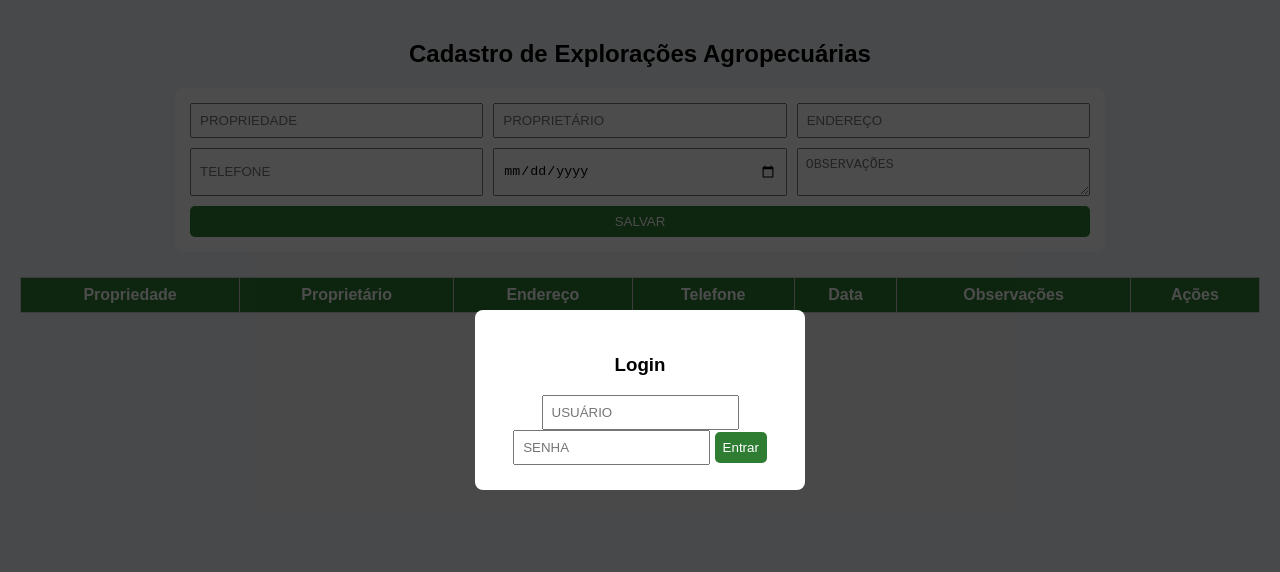
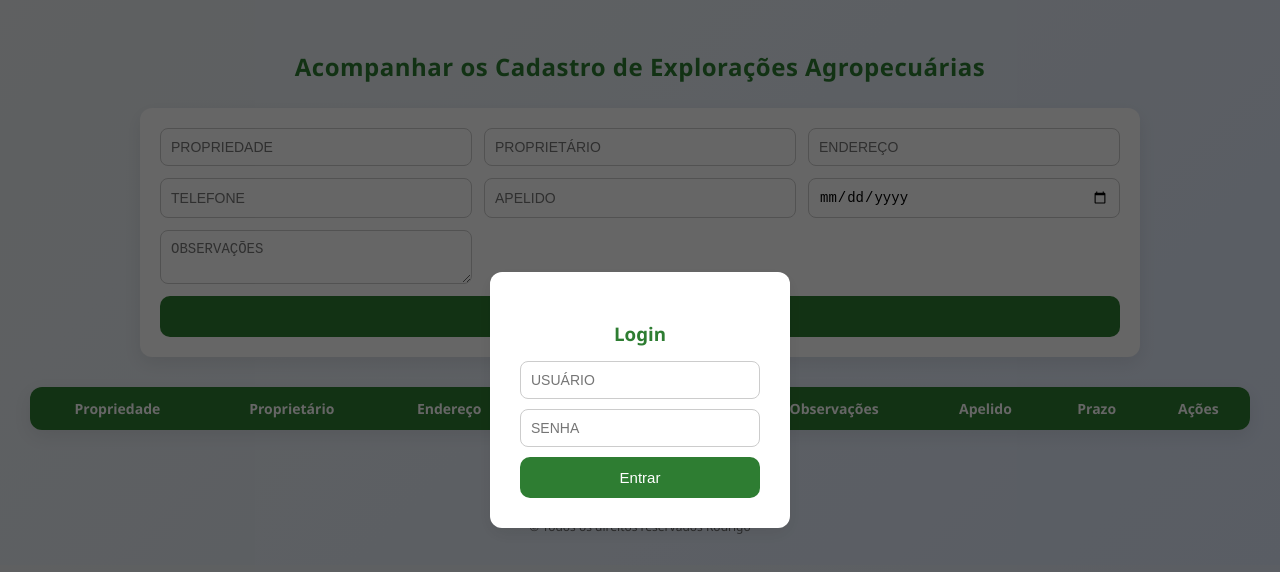
Before and after one commit to rodrigoteste2025/projeto-final, a plain HTML site: page index.html in a window 1280 px wide. Drawn offline with nearby package versions, Linux system fonts and the light colour scheme; no server answers; a script that the page names is missing.

Commit message:
feature:atualizar as senhas Rodrigo

```diff
--- a/index.html
+++ b/index.html
@@ -2,7 +2,7 @@
 <html lang="pt-BR">
 <head>
 <meta charset="UTF-8">
-<title>Cadastro IDAF</title>
+<title> Cadastro IDAF</title>
 
 <!-- SUPABASE -->
 <script src="https://cdn.jsdelivr.net/npm/@supabase/supabase-js@2"></script>
@@ -13,24 +13,207 @@
 <script src="https://cdnjs.cloudflare.com/ajax/libs/jspdf-autotable/3.5.29/jspdf.plugin.autotable.min.js"></script>
 
 <style>
-body{font-family:Arial;background:#f4f6f8;margin:0;padding:20px}
-h2{text-align:center}
-form{background:#fff;padding:15px;border-radius:8px;max-width:900px;margin:auto;display:grid;grid-template-columns:repeat(3,1fr);gap:10px}
-input,textarea,button{padding:8px}
-button{grid-column:span 3;background:#2e7d32;color:#fff;border:none;border-radius:5px;cursor:pointer}
-table{width:100%;border-collapse:collapse;margin-top:25px;background:#fff}
-th,td{border:1px solid #ccc;padding:8px;text-align:center}
-th{background:#2e7d32;color:#fff}
-.editar{background:#0277bd;color:#fff;border:none;padding:5px}
-.excluir{background:#c62828;color:#fff;border:none;padding:5px}
-footer{text-align:center;margin-top:20px;font-size:12px}
+:root{
+  --verde:#2e7d32;
+  --verde-claro:#43a047;
+  --azul:#0277bd;
+  --vermelho:#c62828;
+  --cinza:#f4f6f8;
+  --branco:#ffffff;
+  --texto:#333;
+  --sombra:0 6px 18px rgba(0,0,0,.08);
+}
 
+*{
+  box-sizing:border-box;
+}
+
+body{
+  font-family:'Segoe UI', Tahoma, sans-serif;
+  background:linear-gradient(135deg,#eef2f3,#e0eafc);
+  margin:0;
+  padding:30px;
+  color:var(--texto);
+}
+
+/* TÍTULO */
+h2{
+  text-align:center;
+  margin-bottom:25px;
+  color:var(--verde);
+  letter-spacing:.5px;
+}
+
+/* CARD FORM */
+form{
+  background:var(--branco);
+  padding:20px;
+  border-radius:12px;
+  box-shadow:var(--sombra);
+  max-width:1000px;
+  margin:0 auto 30px;
+  display:grid;
+  grid-template-columns:repeat(3,1fr);
+  gap:12px;
+}
+
+/* INPUTS */
+input, textarea{
+  padding:10px;
+  border-radius:8px;
+  border:1px solid #ccc;
+  font-size:14px;
+  transition:.2s;
+}
+
+input:focus, textarea:focus{
+  outline:none;
+  border-color:var(--verde);
+  box-shadow:0 0 0 2px rgba(46,125,50,.15);
+}
+
+/* BOTÃO PRINCIPAL */
+button{
+  padding:12px;
+  font-size:15px;
+  border:none;
+  border-radius:10px;
+  cursor:pointer;
+  transition:.2s;
+}
+
+form button{
+  grid-column:span 3;
+  background:var(--verde);
+  color:#fff;
+}
+
+form button:hover{
+  background:var(--verde-claro);
+  transform:translateY(-1px);
+}
+
+/* TABELA */
+table{
+  width:100%;
+  border-collapse:collapse;
+  background:var(--branco);
+  box-shadow:var(--sombra);
+  border-radius:12px;
+  overflow:hidden;
+}
+
+th{
+  background:var(--verde);
+  color:#fff;
+  padding:12px;
+  font-size:14px;
+}
+
+td{
+  padding:10px;
+  border-bottom:1px solid #eee;
+  font-size:14px;
+}
+
+tr:hover{
+  background:#f9f9f9;
+}
+
+/* PRAZOS */
+.prazo-alerta{
+  background:#fff3cd !important;
+}
+
+.prazo-encerrado{
+  background:#f8d7da !important;
+}
+
+/* BOTÕES AÇÕES */
+.editar{
+  background:var(--azul);
+  color:#fff;
+  border-radius:6px;
+  padding:6px 10px;
+}
+
+.editar:hover{
+  opacity:.85;
+}
+
+.excluir{
+  background:var(--vermelho);
+  color:#fff;
+  border-radius:6px;
+  padding:6px 10px;
+}
+
+.excluir:hover{
+  opacity:.85;
+}
+
+/* EXPORTAÇÃO */
+.exportar{
+  display:flex;
+  justify-content:center;
+  gap:15px;
+  margin-top:20px;
+}
+
+.exportar button{
+  background:#555;
+  color:#fff;
+  padding:10px 18px;
+}
+
+.exportar button:hover{
+  background:#333;
+}
+
+/* FOOTER */
+footer{
+  text-align:center;
+  margin-top:30px;
+  font-size:12px;
+  color:#666;
+}
+
+/* LOGIN MODAL */
 #loginModal{
-  position:fixed;inset:0;background:rgba(0,0,0,.7);
-  display:flex;align-items:center;justify-content:center
+  position:fixed;
+  inset:0;
+  background:rgba(0,0,0,.6);
+  display:flex;
+  align-items:center;
+  justify-content:center;
 }
-#loginBox{background:#fff;padding:25px;border-radius:8px;width:280px;text-align:center}
+
+#loginBox{
+  background:#fff;
+  padding:30px;
+  border-radius:12px;
+  width:300px;
+  box-shadow:var(--sombra);
+  text-align:center;
+}
+
+#loginBox h3{
+  margin-bottom:15px;
+  color:var(--verde);
+}
+
+#loginBox input{
+  width:100%;
+  margin-bottom:10px;
+}
+
+#loginBox button{
+  width:100%;
+  background:var(--verde);
+  color:#fff;
+}
 </style>
+
 </head>
 
 <body>
@@ -45,13 +228,14 @@ footer{text-align:center;margin-top:20px;font-size:12px}
   </div>
 </div>
 
-<h2>Cadastro de Explorações Agropecuárias</h2>
+<h2> Acompanhar os Cadastro de Explorações Agropecuárias</h2>
 
 <form id="form">
   <input id="propriedade" placeholder="PROPRIEDADE" required oninput="this.value=this.value.toUpperCase()">
   <input id="nome" placeholder="PROPRIETÁRIO" required oninput="this.value=this.value.toUpperCase()">
   <input id="endereco" placeholder="ENDEREÇO" oninput="this.value=this.value.toUpperCase()">
   <input id="telefone" placeholder="TELEFONE">
+  <input id="apelido" placeholder="APELIDO">
   <input id="data" type="date" required>
   <textarea id="obs" placeholder="OBSERVAÇÕES" oninput="this.value=this.value.toUpperCase()"></textarea>
   <button type="submit">SALVAR</button>
@@ -60,23 +244,31 @@ footer{text-align:center;margin-top:20px;font-size:12px}
 <table>
 <thead>
 <tr>
-<th>Propriedade</th><th>Proprietário</th><th>Endereço</th>
-<th>Telefone</th><th>Data</th><th>Observações</th><th>Ações</th>
+<th>Propriedade</th>
+<th>Proprietário</th>
+<th>Endereço</th>
+<th>Telefone</th>
+<th>Data</th>
+<th>Observações</th>
+<th>Apelido</th>
+<th>Prazo</th>
+<th>Ações</th>
 </tr>
 </thead>
 <tbody id="lista"></tbody>
 </table>
 
-<div style="text-align:center;margin-top:15px">
-  <button onclick="baixarExcel()">Excel</button>
-  <button onclick="baixarPDF()">PDF</button>
+<div class="exportar">
+  <button onclick="baixarExcel()">📊 Excel</button>
+  <button onclick="baixarPDF()">📄 PDF</button>
 </div>
 
-<footer>© Todos os direitos reservados</footer>
+
+<footer>© Todos os direitos reservados Rodrigo</footer>
 
 <script>
 // 🔐 LOGIN LOCAL
-const usuarios = { RODRIGO:'1234', JANIEL:'1234', CASSIA:'1234', MARCOS:'1234', RAIMUNDA:'1234' };
+const usuarios = { RODRIGO:'maria', JANIEL:'1234', CASSIA:'1234', MARCOS:'1234', RAIMUNDA:'1234' };
 function login(){
   if(usuarios[loginUser.value] !== loginPass.value) return alert("Login inválido");
   document.getElementById("loginModal").style.display="none";
@@ -90,19 +282,55 @@ const supabaseClient = window.supabase.createClient(
 
 let editId = null;
 
+// ⏱️ PRAZO 60 DIAS
+function calcularPrazo(dataAbertura){
+  const inicio = new Date(dataAbertura);
+  const fim = new Date(inicio.getTime() + (60*24*60*60*1000));
+  const agora = new Date();
+  const diff = fim - agora;
+
+  if(diff <= 0){
+    return "<strong style='color:red'>ENCERRADO</strong>";
+  }
+
+  const dias = Math.floor(diff / (1000*60*60*24));
+  return `<strong style='color:green'>${dias} dias</strong>`;
+}
+
+// 🎨 CLASSE DA LINHA
+function classePrazo(dataAbertura){
+  const inicio = new Date(dataAbertura);
+  const fim = new Date(inicio.getTime() + (60*24*60*60*1000));
+  const agora = new Date();
+  const diff = fim - agora;
+
+  if(diff <= 0) return "prazo-encerrado";
+
+  const dias = Math.floor(diff / (1000*60*60*24));
+  if(dias <= 10) return "prazo-alerta";
+
+  return "";
+}
+
 // 🔄 CARREGAR
 async function carregar(){
-  const { data } = await supabaseClient.from("cadastros_idaf").select("*").order("id");
+  const { data } = await supabaseClient
+    .from("cadastros_idaf")
+    .select("*")
+    .order("id");
+
   lista.innerHTML="";
   data.forEach(c=>{
     lista.innerHTML+=`
-    <tr>
+    <tr class="${classePrazo(c.data_abertura)}">
       <td>${c.propriedade}</td>
       <td>${c.nome}</td>
       <td>${c.endereco||""}</td>
       <td>${c.telefone||""}</td>
       <td>${c.data_abertura}</td>
       <td>${c.observacoes||""}</td>
+      <td>${c.apelido||""}</td>
+      <td>${calcularPrazo(c.data_abertura)}</td>
       <td>
         <button class="editar" onclick="editar(${c.id})">Editar</button>
         <button class="excluir" onclick="excluir(${c.id})">Excluir</button>
@@ -112,7 +340,7 @@ async function carregar(){
 }
 
 // 💾 SALVAR
-form.onsubmit=async e=>{
+form.onsubmit = async e =>{
  e.preventDefault();
  const dados={
   propriedade:propriedade.value,
@@ -120,12 +348,16 @@ form.onsubmit=async e=>{
   endereco:endereco.value,
   telefone:telefone.value,
   data_abertura:data.value,
-  observacoes:obs.value
+  observacoes:obs.value,
+  apelido:apelido.value,
  };
  editId
  ? await supabaseClient.from("cadastros_idaf").update(dados).eq("id",editId)
  : await supabaseClient.from("cadastros_idaf").insert([dados]);
- editId=null; form.reset(); carregar();
+
+ editId=null;
+ form.reset();
+ carregar();
 };
 
 // ✏️ EDITAR
@@ -137,6 +369,7 @@ async function editar(id){
  telefone.value=data.telefone;
  data.value=data.data_abertura;
  obs.value=data.observacoes;
+ apelido.value=data.apelido;
  editId=id;
 }
 
```
